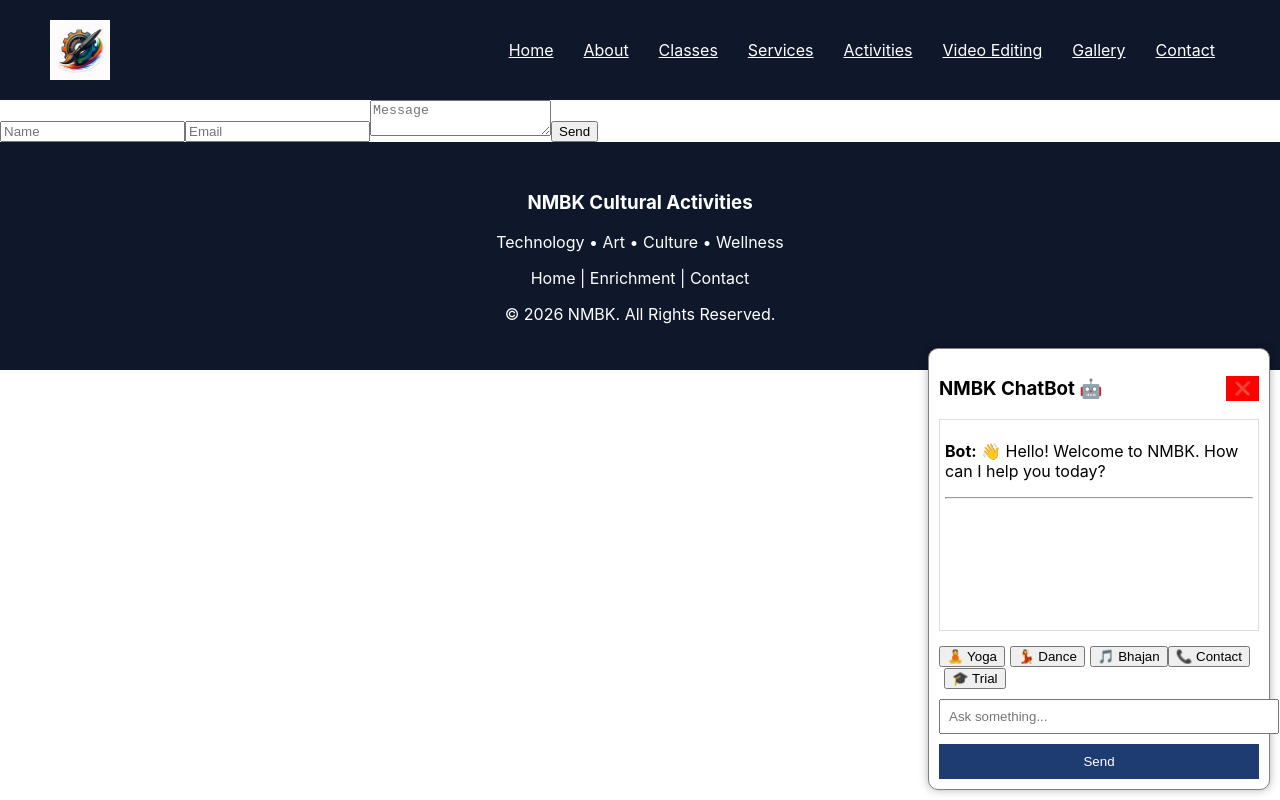
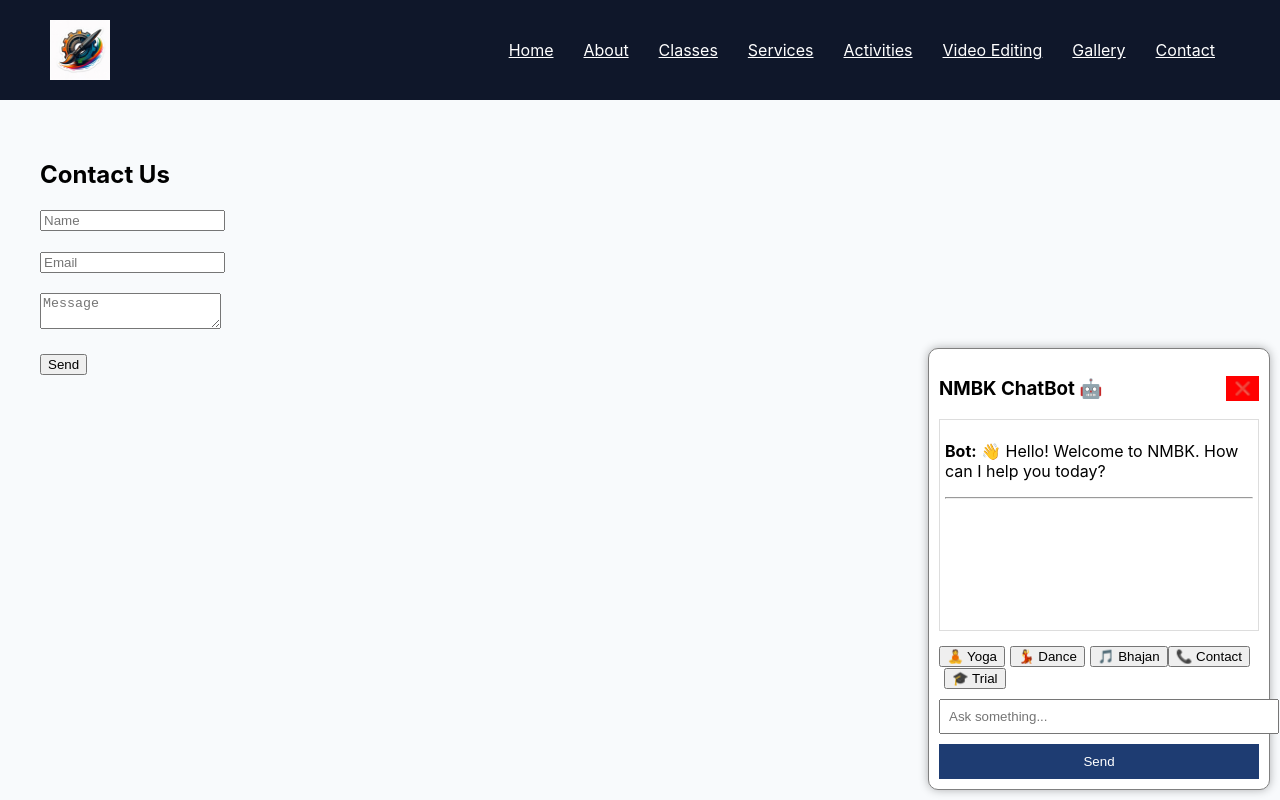
Before and after one commit to Sandhya123564/nmbk-project, a React (Create React App) app in the folder frontend/: page /contact in a window 1280 px wide. Shown: the top 800 px of the page. Built offline with nearby package versions, Linux system fonts and the light colour scheme.

Commit message:
fix contact form

```diff
--- a/frontend/src/components/Contact.js
+++ b/frontend/src/components/Contact.js
@@ -8,41 +8,56 @@ function Contact() {
   });
 
   const handleChange = (e) => {
-    setFormData({
-      ...formData,
-      [e.target.name]: e.target.value
-    });
+    setFormData({ ...formData, [e.target.name]: e.target.value });
   };
 
   const handleSubmit = async (e) => {
     e.preventDefault();
 
-    try {
-      const response = await fetch(
-        "https://nmbk-project-1.onrender.com/contact",
-        {
-          method: "POST",
-          headers: {
-            "Content-Type": "application/json"
-          },
-          body: JSON.stringify(formData)
-        }
-      );
+    const response = await fetch("https://nmbk-project-1.onrender.com/contact", {
+      method: "POST",
+      headers: { "Content-Type": "application/json" },
+      body: JSON.stringify(formData)
+    });
 
-      const data = await response.json();
-      alert(data.message);
-    } catch (error) {
-      console.log(error);
-      alert("Something went wrong!");
-    }
+    const data = await response.json();
+    alert(data.message);
   };
 
   return (
-    <div>
+    <div
+  style={{
+    minHeight: "100vh",
+    background: "#f8fafc",
+    padding: "40px"
+  }}
+>
+      <h2>Contact Us</h2>
+
       <form onSubmit={handleSubmit}>
-        <input name="name" onChange={handleChange} placeholder="Name" />
-        <input name="email" onChange={handleChange} placeholder="Email" />
-        <textarea name="message" onChange={handleChange} placeholder="Message" />
+        <input
+          type="text"
+          name="name"
+          placeholder="Name"
+          onChange={handleChange}
+          required
+        /><br /><br />
+
+        <input
+          type="email"
+          name="email"
+          placeholder="Email"
+          onChange={handleChange}
+          required
+        /><br /><br />
+
+        <textarea
+          name="message"
+          placeholder="Message"
+          onChange={handleChange}
+          required
+        ></textarea><br /><br />
+
         <button type="submit">Send</button>
       </form>
     </div>
```
